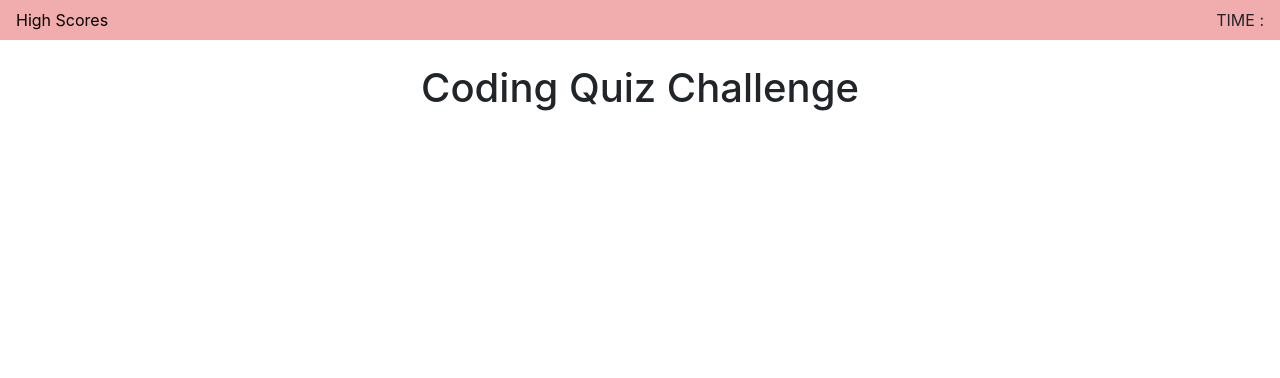
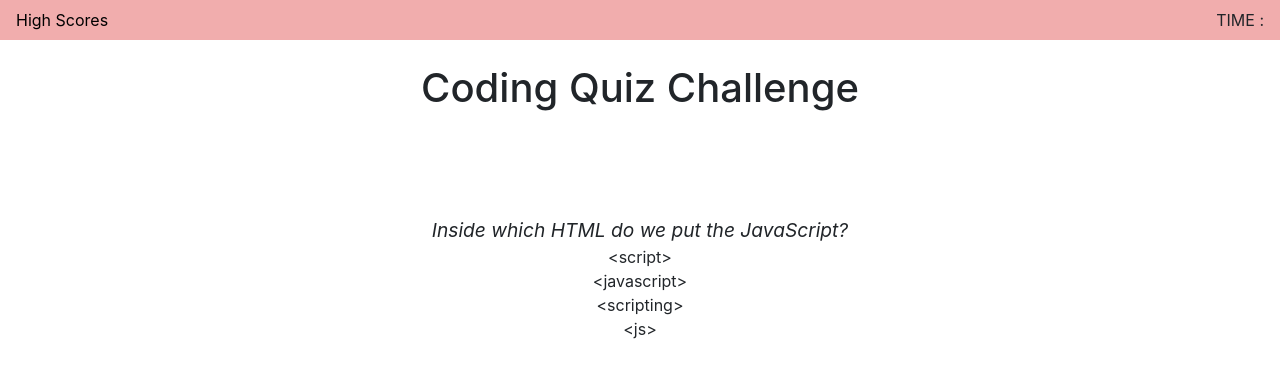
Before and after one commit to YessyIbarra/HW-4_Web-Code-Quiz, a plain HTML site: page codeQuiz.html in a window 1280 px wide. Both pictures are taken after a click on the button "Start Quiz". Drawn offline with nearby package versions, Linux system fonts and the light colour scheme.

Commit message:
Added a for loop to go through my object variable ,having issues with going to the next set of options. I also got the first question and options to display to the web page.

```diff
--- a/codeQuiz.html
+++ b/codeQuiz.html
@@ -1,40 +1,40 @@
 <!DOCTYPE html>
 <html lang="en">
+
 <head>
     <meta charset="UTF-8">
     <meta name="viewport" content="width=device-width, initial-scale=1.0">
-    <link rel="stylesheet" href="https://stackpath.bootstrapcdn.com/bootstrap/4.5.0/css/bootstrap.min.css" integrity="sha384-9aIt2nRpC12Uk9gS9baDl411NQApFmC26EwAOH8WgZl5MYYxFfc+NcPb1dKGj7Sk" crossorigin="anonymous">
+    <link rel="stylesheet" href="https://stackpath.bootstrapcdn.com/bootstrap/4.5.0/css/bootstrap.min.css"
+        integrity="sha384-9aIt2nRpC12Uk9gS9baDl411NQApFmC26EwAOH8WgZl5MYYxFfc+NcPb1dKGj7Sk" crossorigin="anonymous">
     <link rel="stylesheet" href="style.css" />
 
     <title>Code Quiz</title>
 </head>
+
 <body>
     <header class="navbar" style="background-color:hsla(0, 71%, 80%, 0.933)">
         <a href="highScores.html" style="color:black">High Scores</a>
         <div id="time-on-screen" style="font-size: medium">TIME :</div>
 
     </header>
+
+    <div class="container">
+        <h1 class="p-4 text-center">Coding Quiz Challenge</h1>
+        <div class="col-10 mx-auto text-center">
+            <p id="startPTag" class="p-1 text-center"> Try to answer the following code-related questions within the
+                time limit. Note: Incorrect answers will penalize your score time by ten seconds!</p>
+            <button id="startButton">Start Quiz</button>
         </div>
-            <div class="container">
-                <h1 class="p-4 text-center">Coding Quiz Challenge</style></h1>
-                <div class="col-10 mx-auto text-center">
-                <p id="startPTag" class="p-1 text-center"> Try to answer the following code-related questions within the time limit. Note: Incorrect answers will penalize your score time by ten seconds!</p>
-                <button id="startButton">Start Quiz</button>
-                 </div>
-            </div>
+    </div>
+<div id="question-text">
 
-    </div>
+</div>
+<div id="option-box">
+
+</div>
 
 
-
-
-
-
-
-
-    <script src="script.js" src="question.js"></script>
-
-    <!-- JS Bootstrap -->
-    <script src="https://code.jquery.com/jquery-3.5.1.slim.min.js" integrity="sha384-DfXdz2htPH0lsSSs5nCTpuj/zy4C+OGpamoFVy38MVBnE+IbbVYUew+OrCXaRkfj" crossorigin="anonymous"></script>
+<script type="text/javascript" src="script.js"></script>
+<script type="text/javascript" src="question.js"></script>
 </body>
 </html>
--- a/question.js
+++ b/question.js
@@ -1,34 +1,54 @@
-
-//Created object here with questions
-//Then we want to create a loop to go through the array
+// This is where we are capturing the element (in HTML file) so we have refrence to it in this JS file
+let questionText = document.querySelector("#question-text");
+let optionBox =document.querySelector("#option-box");
+let questionIndex=0;
 
 
+//Created a variable = Object array with 5 questions, choices and answers
 let quizQuestions = [
   {
-    title: "Inside which HTML do we put the JavaScript?",
-    choices: ["<script>", "<javascript>", "<scripting>", "<js>"],
+    question: "Inside which HTML do we put the JavaScript?",
+    option: ["<script>", "<javascript>", "<scripting>", "<js>"],
     answer: "<script>"
 },
   {
-    title: "Where is the correct place to insert a JavaScript?",
-    choices: ["The <body> section", "Both the <head> section and the <body> section are correct", "the <head> section"],
+    question: "Where is the correct place to insert a JavaScript?",
+    option: ["The <body> section", "Both the <head> section and the <body> section are correct", "the <head> section"],
     answer: "Both the <head> section and the <body> section are correct",
 },
   {
-    title: "How do you create a function in JavaScript?",
-    choices: ["function:myFunction()", "function myFunction()", "function=myFunction()"],
+    question: "How do you create a function in JavaScript?",
+    option: ["function:myFunction()", "function myFunction()", "function=myFunction()"],
     answer: "function myFunction()",
 },
 {
-    title: "How do you call a function named 'myFunction'?",
-    choices: ["call function myFunction()", "myFunction()", "call myFunction()"],
+    question: "How do you call a function named 'myFunction'?",
+    option: ["call function myFunction()", "myFunction()", "call myFunction()"],
     answer: "myFunction()",
 },
 
 {
-    title: "How to write an IF statement for executing some code if 'i' is NOT equal to 5",
-    choices: ["if i=! 5 then", "if i <> 5", "if (i !=5)"],
+    question: "How to write an IF statement for executing some code if 'i' is NOT equal to 5",
+    option: ["if i=! 5 then", "if i <> 5", "if (i !=5)"],
     answer: "if (i !=5)"
 },
+]
+console.log(quizQuestions)
+//questionText is linked to a div in HTML.
+//questionIndex is equal to 0
+function load() {
+  questionText.textContent=quizQuestions[questionIndex].question
+  createOptions();
+};
 
-]
+
+//Loop to go through each option
+function createOptions(){
+  for (let i=0 ; i<quizQuestions[questionIndex].option.length; i++){
+    let option=document.createElement("div");
+    option.textContent=quizQuestions[questionIndex].option[i];
+    optionBox.appendChild(option);
+    console.log(option);
+  }
+
+};
--- a/script.js
+++ b/script.js
@@ -10,9 +10,18 @@ function startQuizFunction(){
     console.log("I work!");
     startBtn.style.display= "none"; //Hide the start button
     startPTag.style.visibility="hidden"; //Hide the paragraph
+    load();
 }
 
 //Set - interval will be used in hw. I need to add a set interval function here
+
+//function countdownClock() {}
+
+
+
+
+
+
 
 //Example of how to call data from browser API
 let name = "Yessy";
--- a/style.css
+++ b/style.css
@@ -24,3 +24,13 @@ html {
   #startbutton:hover {
     background-color:black;
   }
+
+  #question-text {
+    text-align: center;
+    font-size: larger;
+    font-style: italic;
+  }
+
+  #option-box {
+    text-align: center;
+  }
```
